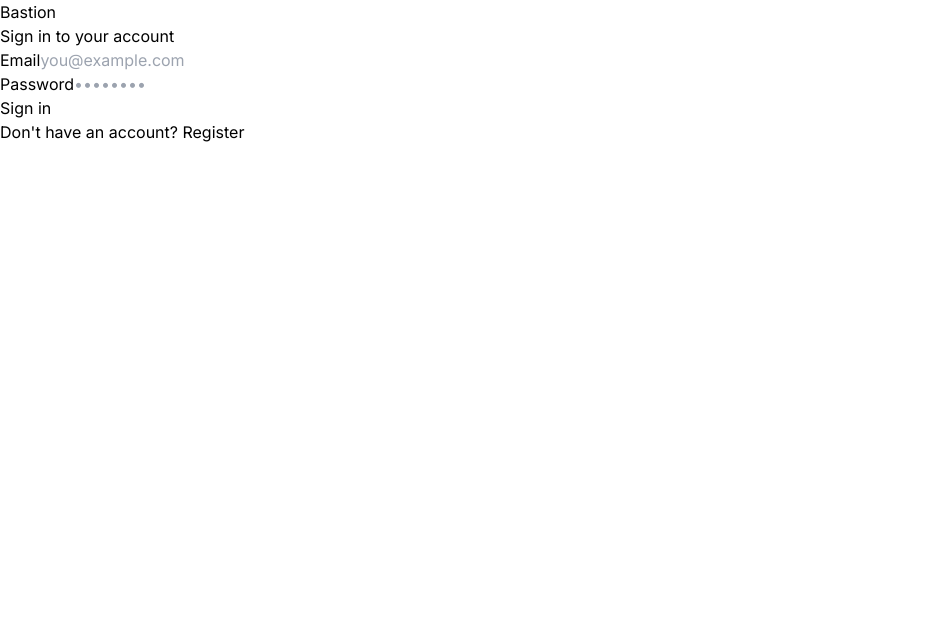
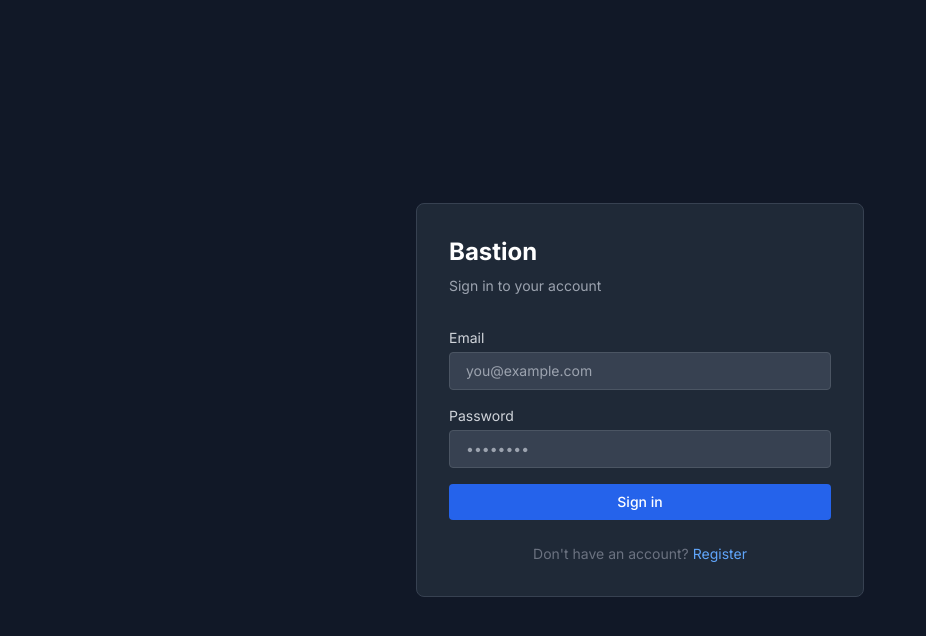
Before and after one commit to cauaalvs-dev/bastion, a Next.js app: page /login in a window 1280 px wide. Shown: the top 636 px of the page, without its empty margins (0-926 px from the left). Built offline with nearby package versions, Linux system fonts and the light colour scheme.

Commit message:
chore: add Tailwind config

```diff
--- /dev/null
+++ b/tailwind.config.ts
@@ -0,0 +1,15 @@
+import type { Config } from 'tailwindcss'
+
+const config: Config = {
+  content: [
+    './app/**/*.{ts,tsx,js,jsx}',
+    './components/**/*.{ts,tsx,js,jsx}',
+    './pages/**/*.{ts,tsx,js,jsx}',
+  ],
+  theme: {
+    extend: {},
+  },
+  plugins: [],
+}
+
+export default config
```
